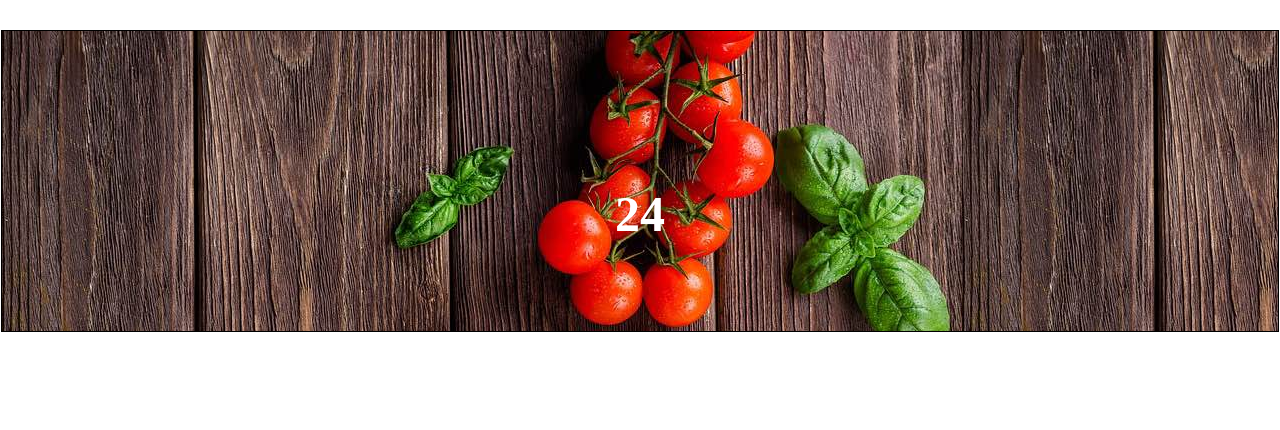
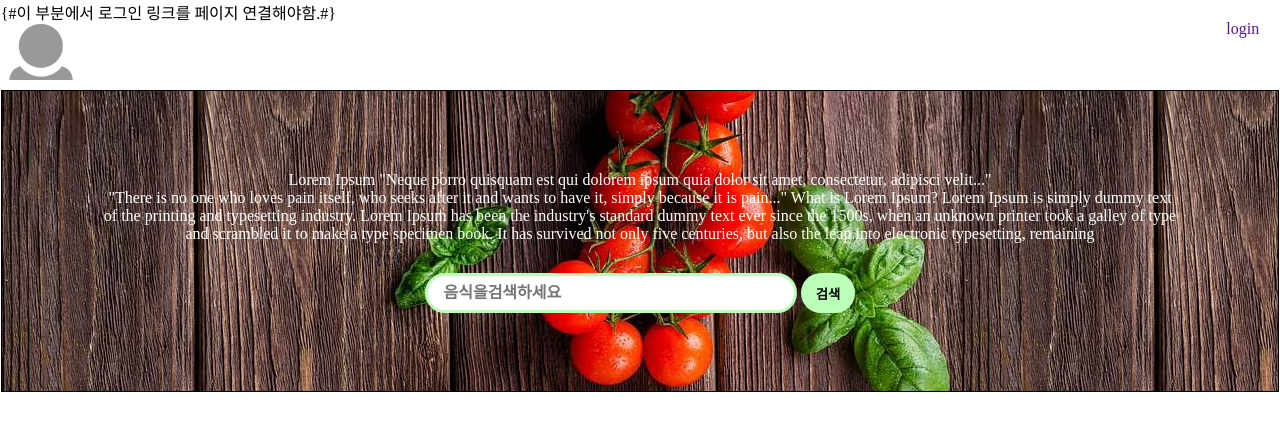
Before and after one commit to minsuk-sung/ssmc_project, a plain HTML site: page templates/mod/header.html in a window 1280 px wide. Drawn offline with Linux system fonts and the light colour scheme; files whose address does not match are found by name.

Commit message:
웹구성 초기단계

```diff
--- a/templates/mod/header.html
+++ b/templates/mod/header.html
@@ -3,28 +3,94 @@
 	<title></title>
 </head>
 <style>
+#cap-area{
+	height:80px;
+	overflow: hidden;
+}
 #header-area{
 	background-image: url('static/images/header.jpg');
 	border: solid 1px;
 	text-align: center;
 	height:300px;
-	margin-top:30px;
+	margin-top:10px;
 }
 h1{
-	padding-top:120px;
-	margin-bottom: 20px;
+	margin:0px;
+	padding-left:30px;
 	font-size: 50px;
-	color:white;
+
+	text-align: left;
 }
 body{
 	width:1278.4px;
 	margin:0 auto;
 }
+p{
+	text-align: center;
+	color:white;
+	margin-top:80px;
+	padding: 0px 100px;
+}
+fieldset{
+	background-color: aqua;
+}
+.green_window {
+	display: inline-block;
+	width: 366px; height: 34px;
+	border: 3px solid #bcffb9;
+	border-radius: 30px;
+	background: white;
+}
+.input_text {
+	width: 348px; height: 21px;
+	margin: 6px 0 0 9px;
+	border: 0;
+	line-height: 21px;
+	font-weight: bold;
+	font-size: 16px;
+	outline: none;
+}
+.sch_smit {
+	width: 54px; height: 40px;
+	margin: 0; border: 0;
+	vertical-align: top;
+	background-color: #bcffb9;
+	color: black;
+	font-weight: bold;
+	border-radius: 30px;
+	cursor: pointer;
+}
+.sch_smit:hover {
+	background: #bcffb9;
+}
+.menu{
+	margin:20px 20px 0px 0px;
+	width:100px;
+	text-align:right;
+	float:right;
 
+}
+a{
+	text-decoration: none;
+}
 </style>
 <body>
+<nav id="cap-area">
+	{#이 부분에서 로그인 링크를 페이지 연결해야함.#}
+	<div class="menu"><a href="">login</a></div>
+	<div><a href=""><img src="/static/images/login.png" width="80" height"80"/></a></div>
+</nav>
 <div id="header-area">
-	<h1>24</h1>
+	<p>Lorem Ipsum "Neque porro quisquam est qui dolorem ipsum quia dolor sit amet, consectetur, adipisci velit..."<br>
+		"There is no one who loves pain itself, who seeks after it and wants to have it, simply because it is pain..." What is Lorem Ipsum? Lorem Ipsum is simply dummy text of the printing and typesetting industry. Lorem Ipsum has been the industry's standard dummy text ever since the 1500s, when an unknown printer took a galley of type and scrambled it to make a type specimen book.
+		It has survived not only five centuries, but also the leap into electronic typesetting, remaining
+	</p>
+	<div style="margin-top:30px">
+	<span class='green_window'>
+			<input type='text' class='input_text' placeholder="음식을검색하세요" />
+		</span>
+		<button type='submit' class='sch_smit'>검색</button>
+	</div>
 </div>
 
 </body>
```
Also changed, not shown: templates/login.html (+5 -2 lines), templates/mod/contents.html (+35 -4 lines), templates/mod/footer.html (+3 -0 lines), static/images/C-info.jpg (added), static/images/login.png (added), static/images/logo.png (added), 1 other file.
